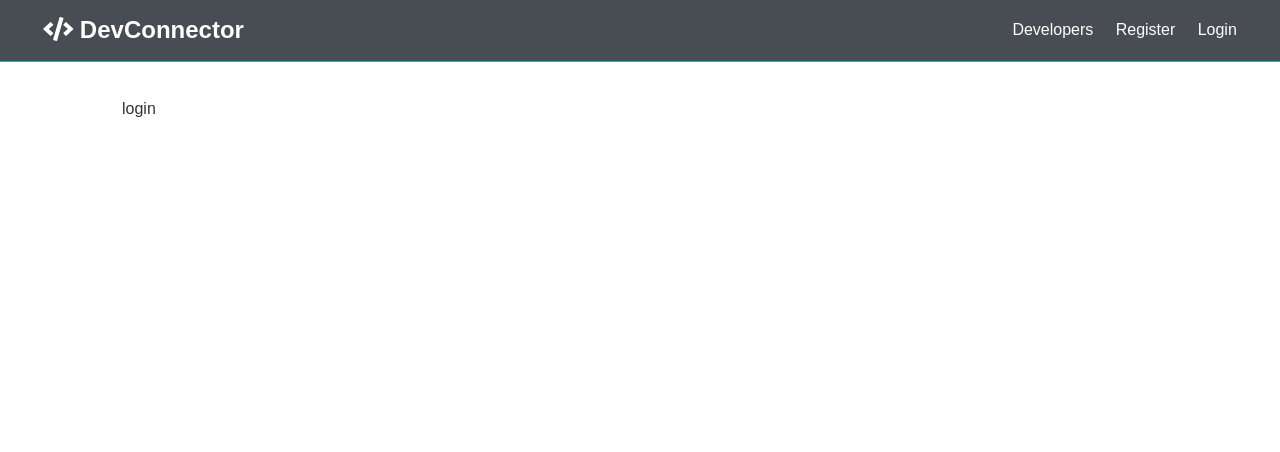
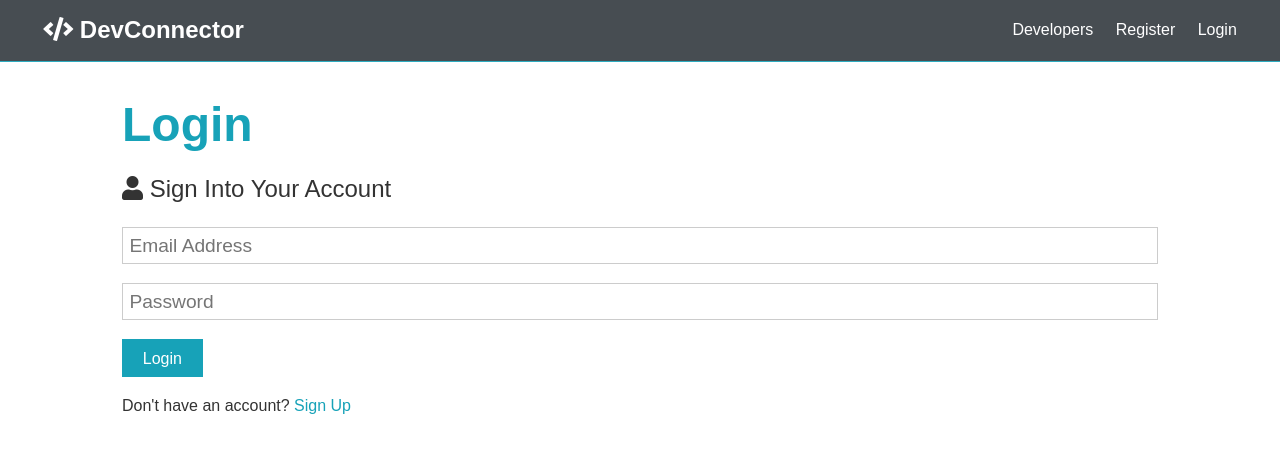
Before and after one commit to themarcusaurelius/devConnector, a React (Create React App) app in the folder client/: page /login in a window 1280 px wide. Shown: the top 452 px of the page. Built offline with nearby package versions, Linux system fonts and the light colour scheme.

Commit message:
Login Form Set Up

```diff
--- a/client/src/components/auth/Login.js
+++ b/client/src/components/auth/Login.js
@@ -1,11 +1,62 @@
-import React from 'react';
+import React, { Fragment, useState } from 'react';
+import { Link } from 'react-router-dom';
 
 const Login = () => {
+    const [formData, setFormData] = useState({
+        email: '',
+        password: '',
+    });
+
+    const { email, password } = formData;
+
+    const onChange = e =>
+        setFormData({ ...formData, [e.target.name]: e.target.value });
+
+    const onSubmit = async e => {
+        e.preventDefault();
+
+        console.log('SUCCESS')
+    };
+
     return (
-        <div>
-           login
-        </div>
-    )
+        <Fragment>
+            <h1 className="large text-primary">Login</h1>
+            <p className="lead">
+                <i className="fas fa-user" /> Sign Into Your Account
+            </p>
+            <form className="form" onSubmit={e => onSubmit(e)}>
+                <div className="form-group">
+                    <input
+                        type="email"
+                        placeholder="Email Address"
+                        name="email"
+                        value={email}
+                        required
+                        onChange={e => onChange(e)}
+                    />
+                </div>
+                <div className="form-group">
+                    <input
+                        type="password"
+                        placeholder="Password"
+                        name="password"
+                        minLength="6"
+                        value={password}
+                        required
+                        onChange={e => onChange(e)}
+                    />
+                </div>
+                <input
+                    type="submit"
+                    className="btn btn-primary"
+                    value="Login" />
+            </form>
+            <p className="my-1">
+                Don't have an account?
+                <Link to="/register"> Sign Up</Link>
+            </p>
+        </Fragment>
+    );
 }
 
 export default Login;
--- a/client/src/components/auth/Register.js
+++ b/client/src/components/auth/Register.js
@@ -1,6 +1,5 @@
 import React, { Fragment, useState } from 'react';
 import { Link } from 'react-router-dom';
-import axios from 'axios'
 
 const Register = () => {
     const [formData, setFormData] = useState({
@@ -17,7 +16,7 @@
 
     const onSubmit = async e => {
         e.preventDefault();
-        if (password != password2) {
+        if (password !== password2) {
             alert('Passwords do not match')
         } else {
             console.log('SUCCESS')
@@ -61,7 +60,6 @@
                         placeholder="Password"
                         name="password"
                         minLength="6"
-                        required
                         value={password}
                         required
                         onChange={e => onChange(e)}
@@ -85,7 +83,7 @@
             </form>
             <p className="my-1">
                 Already have an account?
-                <Link to="/login">Sign In</Link>
+                <Link to="/login"> Sign In</Link>
             </p>
         </Fragment>
     );
```
